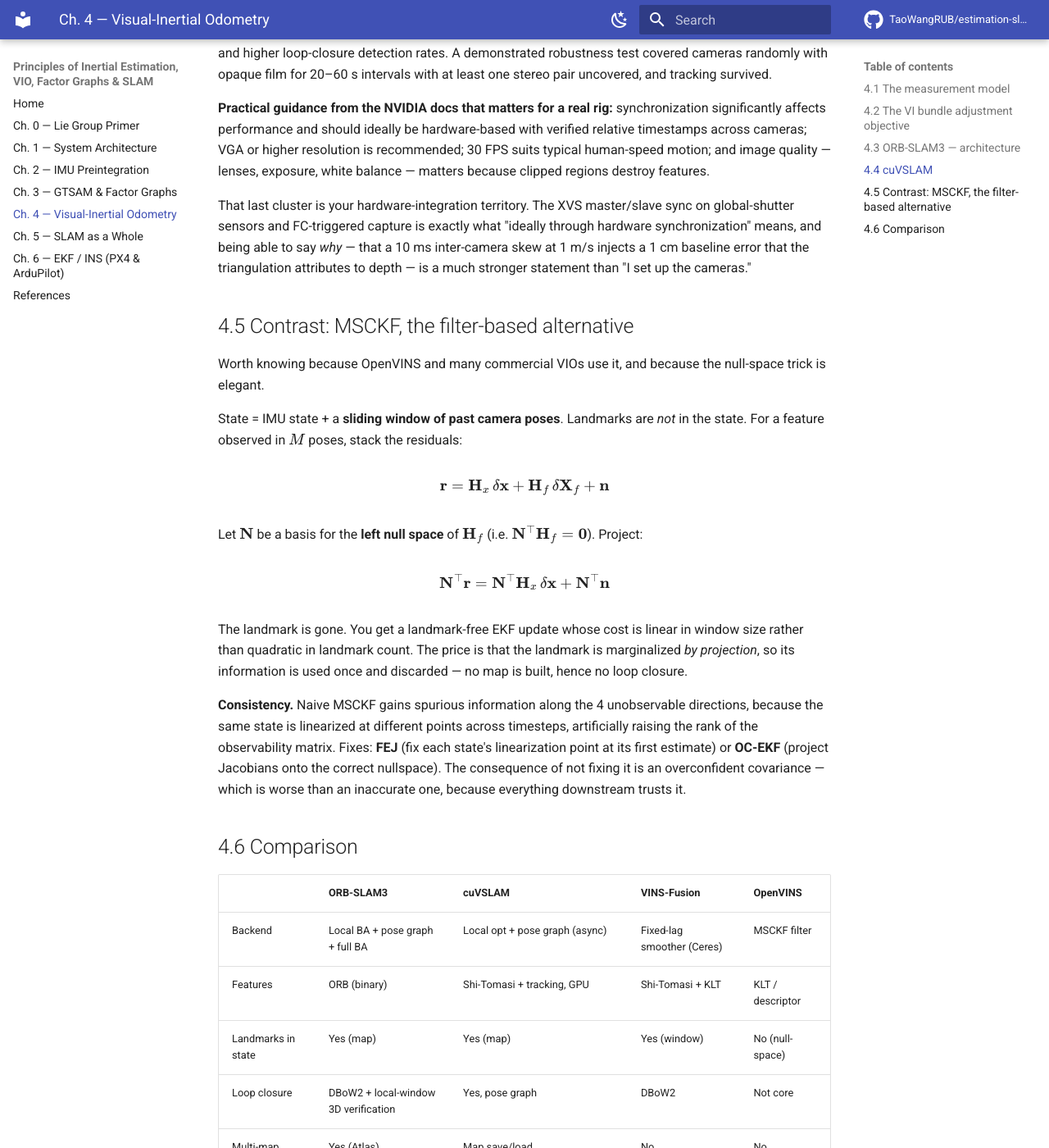
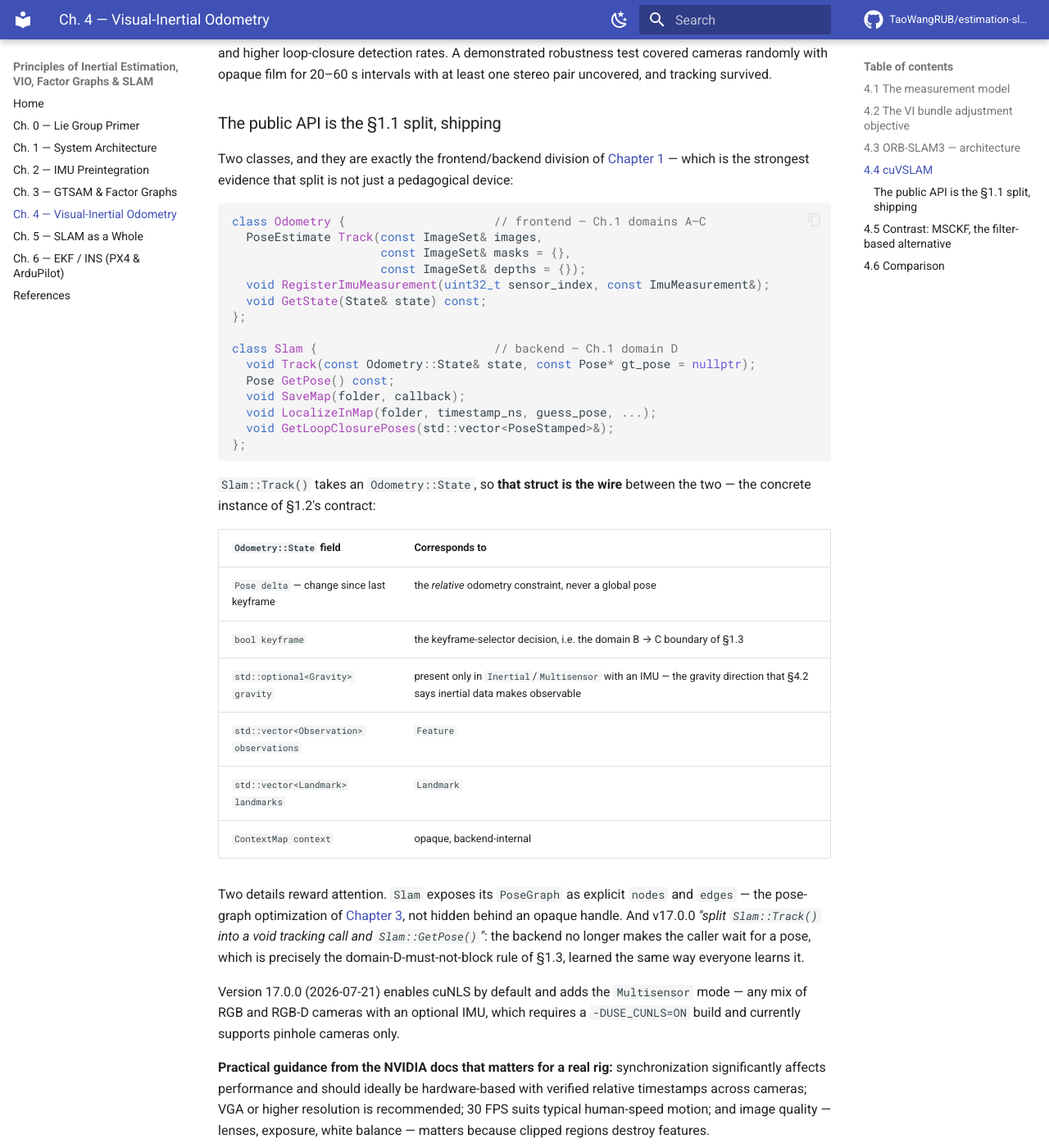
Before and after one commit to TaoWangRUB/estimation-slam-principles, an MkDocs documentation site: the page built from docs/chapter-4.md, in a window 1280 px wide and 1400 px high, scrolled down 6923 px. Shown: the whole window at 82% size. Built offline with MkDocs 1.6.1 and Material for MkDocs 9.7.7, drawn with Linux system fonts in a browser that asks for light colours; comment, search, counter and statistics services are not loaded.

Commit message:
Anchor Ch.1's interfaces in cuVSLAM's actual public API
Read the released source rather than the README. The public surface is
two classes — cuvslam::Odometry and cuvslam::Slam — which is exactly
the frontend/backend split Chapter 1 posits, so §4.4 now shows it and
§1.4 points at it as evidence the split is not a pedagogical device.

The load-bearing detail: Slam::Track() takes an Odometry::State, so
that struct IS the wire between the two. Its fields map onto the §1.2
contract almost one to one — Pose delta (relative, never global),
bool keyframe (the domain B→C boundary), optional<Gravity> (present
only with an IMU, the direction §4.2 says inertial data makes
observable), observations, landmarks, plus an opaque backend context.

Also from the source:
- v17.0.0 (2026-07-21); cuNLS now enabled by default; Multisensor mode
  added, requiring -DUSE_CUNLS=ON and pinhole cameras only
- Slam exposes its PoseGraph as explicit nodes and edges, not an
  opaque handle — the pose-graph optimization of Chapter 3
- v17 "split Slam::Track() into a void tracking call and GetPose()",
  which is the domain-D-must-not-block rule of §1.3 arrived at
  independently

````diff
--- a/docs/chapter-4.md
+++ b/docs/chapter-4.md
@@ -186,6 +186,43 @@ flowchart TB
 
 **Reported performance:** average trajectory error below 1% on KITTI odometry and mean position error under 5 cm on EuRoC, running in real time on Jetson. Deployed processing 8 Full-HD distorted RGB images at 30 FPS from 4 stereo cameras on a Jetson Orin AGX within the Isaac Perceptor framework. Multi-camera mode gives two documented benefits: trajectory reliability in feature-poor environments, and higher loop-closure detection rates. A demonstrated robustness test covered cameras randomly with opaque film for 20–60 s intervals with at least one stereo pair uncovered, and tracking survived.
 
+### The public API is the §1.1 split, shipping
+
+Two classes, and they are exactly the frontend/backend division of [Chapter 1](chapter-1.md) — which is the strongest evidence that split is not just a pedagogical device:
+
+```cpp
+class Odometry {                     // frontend — Ch.1 domains A–C
+  PoseEstimate Track(const ImageSet& images,
+                     const ImageSet& masks = {},
+                     const ImageSet& depths = {});
+  void RegisterImuMeasurement(uint32_t sensor_index, const ImuMeasurement&);
+  void GetState(State& state) const;
+};
+
+class Slam {                         // backend — Ch.1 domain D
+  void Track(const Odometry::State& state, const Pose* gt_pose = nullptr);
+  Pose GetPose() const;
+  void SaveMap(folder, callback);
+  void LocalizeInMap(folder, timestamp_ns, guess_pose, ...);
+  void GetLoopClosurePoses(std::vector<PoseStamped>&);
+};
+```
+
+`Slam::Track()` takes an `Odometry::State`, so **that struct is the wire** between the two — the concrete instance of §1.2's contract:
+
+| `Odometry::State` field | Corresponds to |
+|---|---|
+| `Pose delta` — change since last keyframe | the *relative* odometry constraint, never a global pose |
+| `bool keyframe` | the keyframe-selector decision, i.e. the domain B → C boundary of §1.3 |
+| `std::optional<Gravity> gravity` | present only in `Inertial`/`Multisensor` with an IMU — the gravity direction that §4.2 says inertial data makes observable |
+| `std::vector<Observation> observations` | `Feature` |
+| `std::vector<Landmark> landmarks` | `Landmark` |
+| `ContextMap context` | opaque, backend-internal |
+
+Two details reward attention. `Slam` exposes its `PoseGraph` as explicit `nodes` and `edges` — the pose-graph optimization of [Chapter 3](chapter-3.md), not hidden behind an opaque handle. And v17.0.0 *"split `Slam::Track()` into a void tracking call and `Slam::GetPose()`"*: the backend no longer makes the caller wait for a pose, which is precisely the domain-D-must-not-block rule of §1.3, learned the same way everyone learns it.
+
+Version 17.0.0 (2026-07-21) enables cuNLS by default and adds the `Multisensor` mode — any mix of RGB and RGB-D cameras with an optional IMU, which requires a `-DUSE_CUNLS=ON` build and currently supports pinhole cameras only.
+
 **Practical guidance from the NVIDIA docs that matters for a real rig:** synchronization significantly affects performance and should ideally be hardware-based with verified relative timestamps across cameras; VGA or higher resolution is recommended; 30 FPS suits typical human-speed motion; and image quality — lenses, exposure, white balance — matters because clipped regions destroy features.
 
 That last cluster is your hardware-integration territory. The XVS master/slave sync on global-shutter sensors and FC-triggered capture is exactly what "ideally through hardware synchronization" means, and being able to say *why* — that a 10 ms inter-camera skew at 1 m/s injects a 1 cm baseline error that the triangulation attributes to depth — is a much stronger statement than "I set up the cameras."
````
Also changed, not shown: docs/chapter-1.md (+3 -0 lines), docs/references.md (+1 -1 lines).
